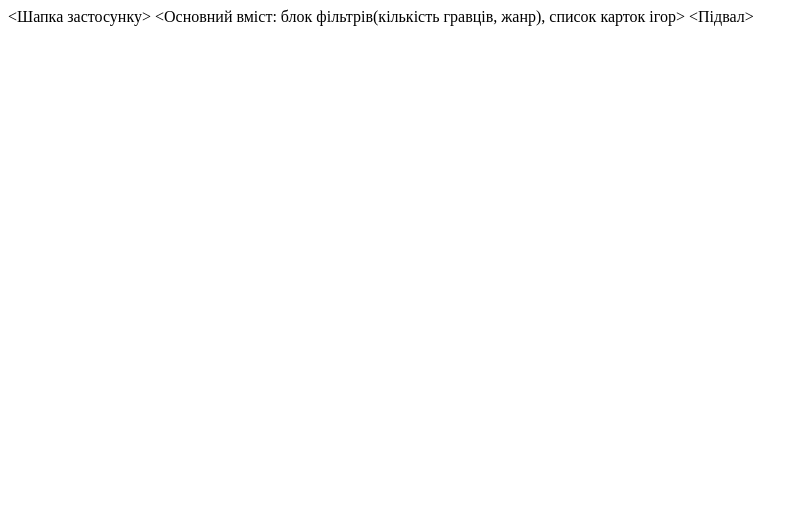
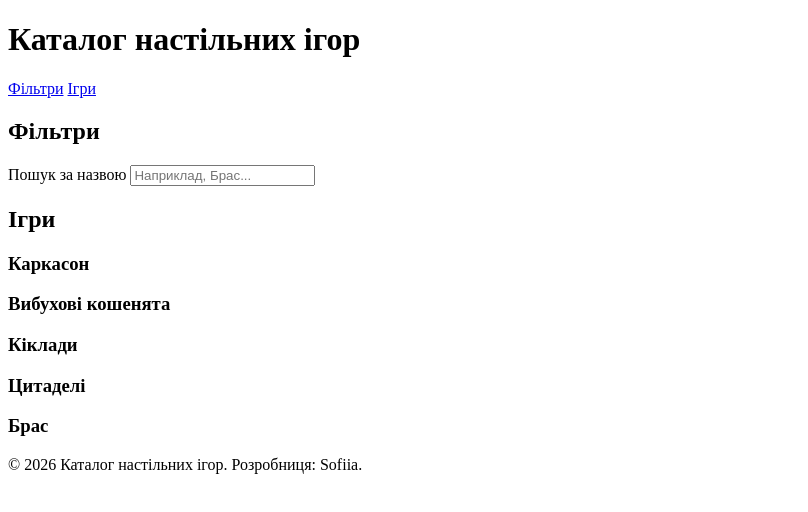
Before and after one commit to soniiskaa/pet-catalog., a plain HTML site: page index.html in a window 1280 px wide. Shown: the whole page, without its empty margins (0-808 px from the left). Drawn offline with Linux system fonts and the light colour scheme.

Commit message:
Додано семантичну розмітку HTML5 для каталогу настільних ігор

```diff
--- a/index.html
+++ b/index.html
@@ -7,9 +7,47 @@
         <link rel="stylesheet" href="css/style.css">
     </head>
     <body>
-        <Шапка застосунку>
-        <Основний вміст: блок фільтрів(кількість гравців, жанр), список карток ігор>
-        <Підвал>
+        <header>
+            <h1>Каталог настільних ігор</h1>
+            <nav>
+                <a href="#filters">Фільтри</a>
+                <a href="#games">Ігри</a>
+            </nav>
+        </header>
+
+        <main>
+            <section id="filters">
+                <h2>Фільтри</h2>
+                <form action="#">
+                    <label for="search-input">Пошук за назвою</label>
+                    <input type="text" id="search-input" name="search" placeholder="Наприклад, Брас...">
+                </form>
+            </section>
+
+            <section id="games">
+                <h2>Ігри</h2>
+
+                <article>
+                    <h3>Каркасон</h3>
+                </article>
+                <article>
+                    <h3>Вибухові кошенята</h3>
+                </article>
+                <article>
+                    <h3>Кіклади</h3>
+                </article>
+                <article>
+                    <h3>Цитаделі</h3>
+                </article>
+                <article>
+                    <h3>Брас</h3>
+                </article>
+            </section>
+        </main>
+
+        <footer>
+            <p>&copy; 2026 Каталог настільних ігор. Розробниця: Sofiia.</p>
+        </footer>
         <script scr="js/app.js"></script>
     </body>
 </html>
```
